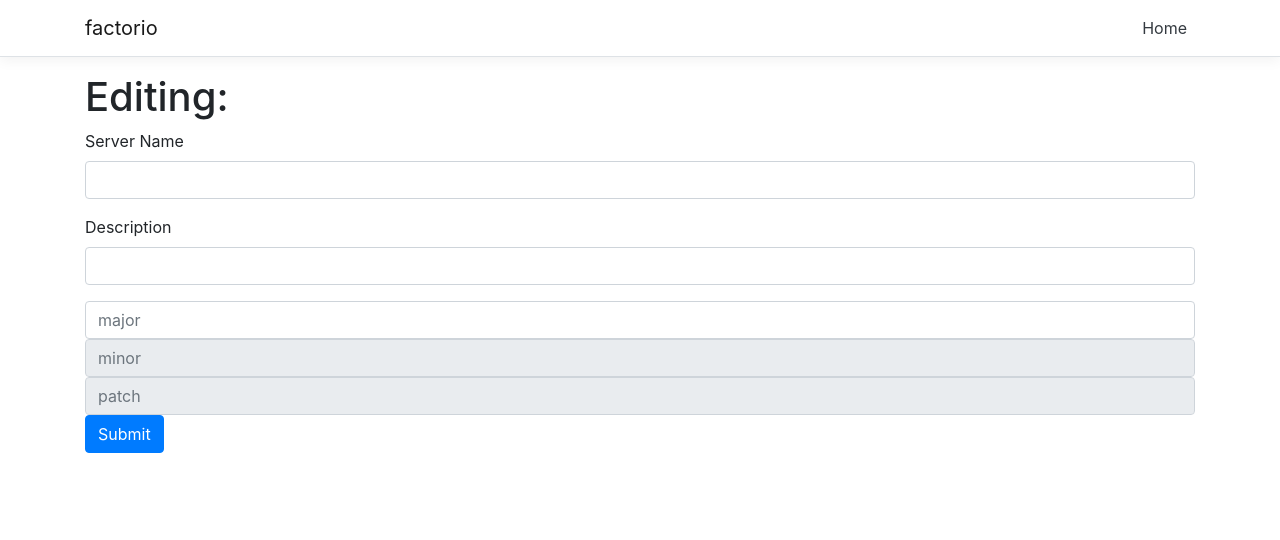
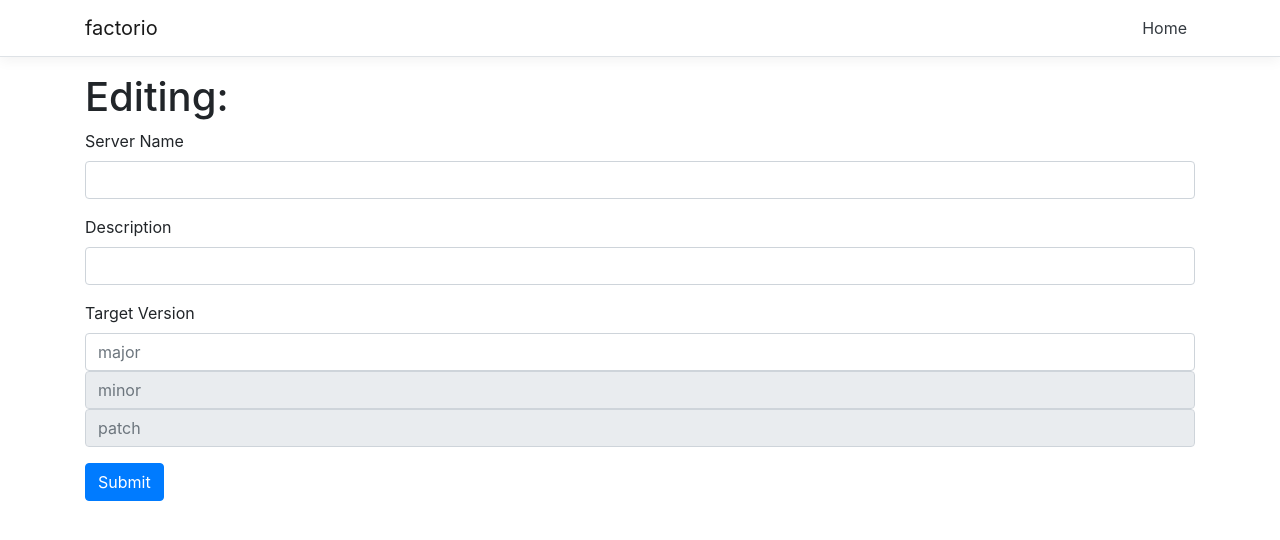
Before and after one commit to ALovedOne/factorio-server-server, a React (Create React App) app in the folder Factorio/ClientApp/: page /new in a window 1280 px wide. Shown: the top 540 px of the page. Built offline with nearby package versions, Linux system fonts and the light colour scheme.

Commit message:
Fixed edit form...

```diff
--- a/Factorio/ClientApp/src/components/EditServer.js
+++ b/Factorio/ClientApp/src/components/EditServer.js
@@ -20,7 +20,7 @@ export class EditServer extends Component {
                 });
         } else {
             this.state = {
-                id: id, loading: false, done: false, server: {}
+                id: id, loading: false, done: false, server: { targetVersion: {} }
             };
         }
     }
@@ -34,7 +34,6 @@ export class EditServer extends Component {
         const url = id ? `api/instances/${id}` : `api/instances`;
         const method = id ? 'PUT' : 'POST';
 
-
         fetch(url, {
             method: method,
             headers: {
@@ -47,10 +46,7 @@ export class EditServer extends Component {
             });
     }
 
-    handleInputChange(event, name) {
-        const target = event.target;
-        const value = event.type === 'checkbox' ? target.checked : target.value;
-
+    handleInputChange(name, value) {
         const server = Object.assign({}, this.state.server, { [name]: value });
         // Partial update
         this.setState({
@@ -69,7 +65,7 @@ export class EditServer extends Component {
                         <Form.Control
                             type="text"
                             value={server.name}
-                            onChange={(event) => this.handleInputChange(event, "name")}
+                            onChange={(event) => this.handleInputChange("name", event.target.value)}
                         />
                     </Form.Group>
                     <Form.Group controlId="frmEditServer">
@@ -77,25 +73,12 @@ export class EditServer extends Component {
                         <Form.Control
                             type="text"
                             value={server.description}
-                            onChange={(event) => this.handleInputChange(event, "description")}
+                            onChange={(event) => this.handleInputChange("description", event.target.value)}
                         />
                     </Form.Group>
-                    <Form.Control
-                        placeholder="major"
-                        value={server.targetMajorVersion}
-                        onChange={(event) => this.handleInputChange(event, "targetMajorVersion")}
-                    />
-                    <Form.Control
-                        placeholder="minor"
-                        value={server.targetMinorVersion}
-                        onChange={(event) => this.handleInputChange(event, "targetMinorVersion")}
-                        disabled={server.targetMajorVersion == null}
-                    />
-                    <Form.Control
-                        placeholder="patch"
-                        value={server.targetPatchVersion}
-                        onChange={(event) => this.handleInputChange(event, "targetPatchVersion")}
-                        disabled={server.targetMinorVersion == null}
+                    <VersionEditor
+                        version={server.targetVersion}
+                        onChange={(event, version) => this.handleInputChange("targetVersion", version)}
                     />
 
                     <Button
@@ -128,3 +111,35 @@ export class EditServer extends Component {
         );
     }
 }
+
+class VersionEditor extends Component {
+    handleInputChange(event, field) {
+        var newVersion = Object.assign({}, this.props.version, { [field]: event.target.value });
+        this.props.onChange(event, newVersion);
+    }
+
+    render() {
+        let props = this.props;
+
+        return < Form.Group >
+            <Form.Label>Target Version</Form.Label>
+            <Form.Control
+                placeholder="major"
+                value={props.version.major}
+                onChange={(event) => this.handleInputChange(event, "major")}
+            />
+            <Form.Control
+                placeholder="minor"
+                value={props.version.minor}
+                onChange={(event) => this.handleInputChange(event, "minor")}
+                disabled={props.version.major == null}
+            />
+            <Form.Control
+                placeholder="patch"
+                value={props.version.patch}
+                onChange={(event) => this.handleInputChange(event, "patch")}
+                disabled={props.version.minor == null}
+            />
+        </Form.Group >;
+    }
+}
```
